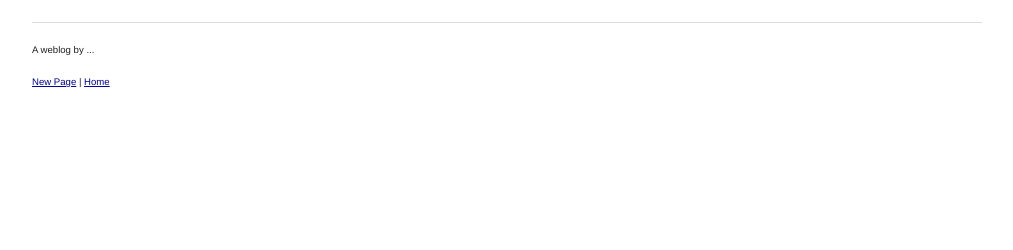
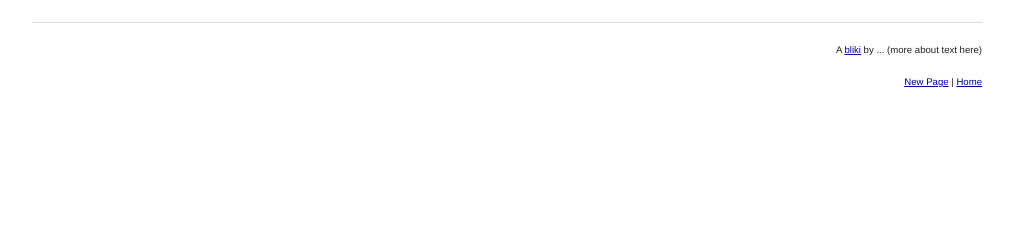
Before and after one commit to srid/debris, a Python web app: template templates/srid/page.html in a window 1280 px wide. Shown: the part 50-300 px from the top of the page, without its empty margins (133-1146 px from the left). Run offline with Jinja, Linux system fonts and the light colour scheme; the template is opened without the code that fills it, so the values that code supplies are empty.

Commit message:
not blog, but bliki

```diff
--- a/index.yaml
+++ b/index.yaml
@@ -10,7 +10,7 @@ indexes:
 # automatically uploaded to the admin console when you next deploy
 # your application using appcfg.py.
 
-# Used 43 times in query history.
+# Used 70 times in query history.
 - kind: Page
   properties:
   - name: created_date
--- a/main.py
+++ b/main.py
@@ -3,8 +3,8 @@ import logging
 from google.appengine.ext import webapp
 from google.appengine.ext.webapp.util import run_wsgi_app
 
-from debris.db import Page
-from debris    import template, form_to_db, SHELL, rst2html
+from debris.page import Page
+from debris      import template, form_to_db, SHELL
 
 
 class MainPage(webapp.RequestHandler):
--- a/static/srid.css
+++ b/static/srid.css
@@ -1,3 +1,7 @@
 div.page h2 a{
 	text-decoration: none;
 }
+
+div.footer {
+	text-align: right;
+}
--- a/templates/srid/base.html
+++ b/templates/srid/base.html
@@ -16,8 +16,8 @@
             {% block content %}
             {% endblock %}
         </div>
-		<div class="span-24 small">
-			<p>A weblog by ...</p>
+		<div class="span-24 small footer">
+			<p>A <a href="http://en.wikipedia.org/wiki/Bliki">bliki</a> by ... (more about text here)</p>
 			<div><a href="/-/admin/newpage">New Page</a> | <a href="/">Home</a>	</div>
 		</div>
     </div>
```
Also changed, not shown: debris/page.py (renamed from debris/db.py, +14 -5 lines), README.txt (added).
